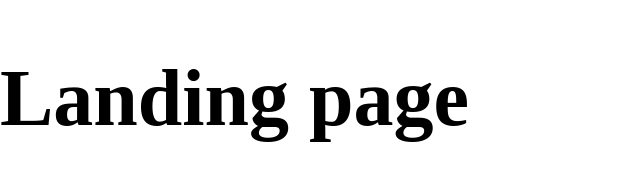
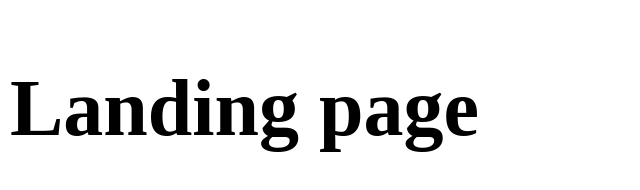
Before and after one commit to chrisvasqm/dyr-landing, a plain HTML site: page index.html in a window 1280 px wide. Shown: the whole page, without its empty margins (0-640 px from the left). Drawn offline with Linux system fonts and the light colour scheme.

Commit message:
Add temporal padding to body

```diff
--- a/stylesheets/styles.css
+++ b/stylesheets/styles.css
@@ -14,6 +14,10 @@
 
 html {
   font-size: 62.5%;
+}
+
+body {
+  padding: 1rem;
 }
 
 h1,
```
